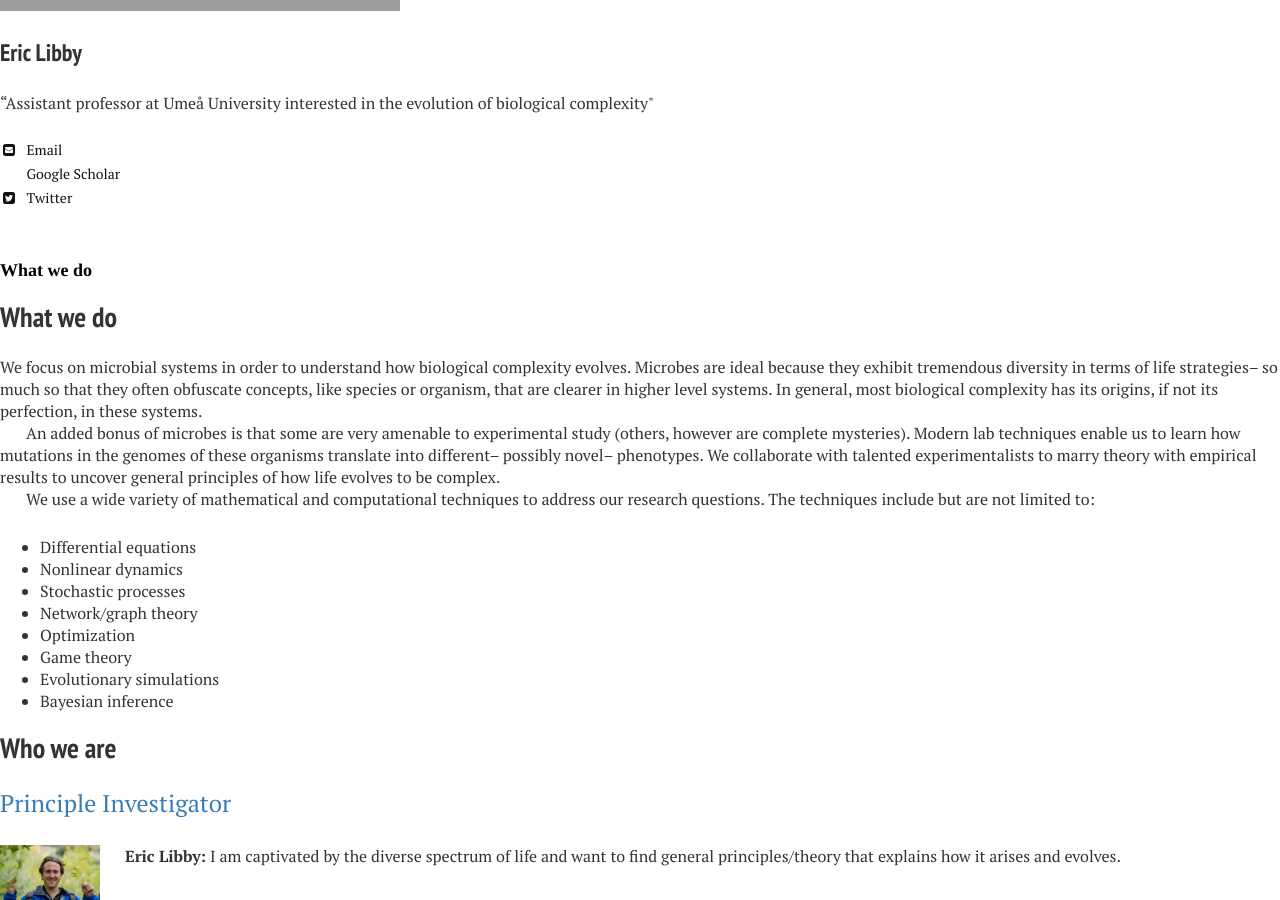
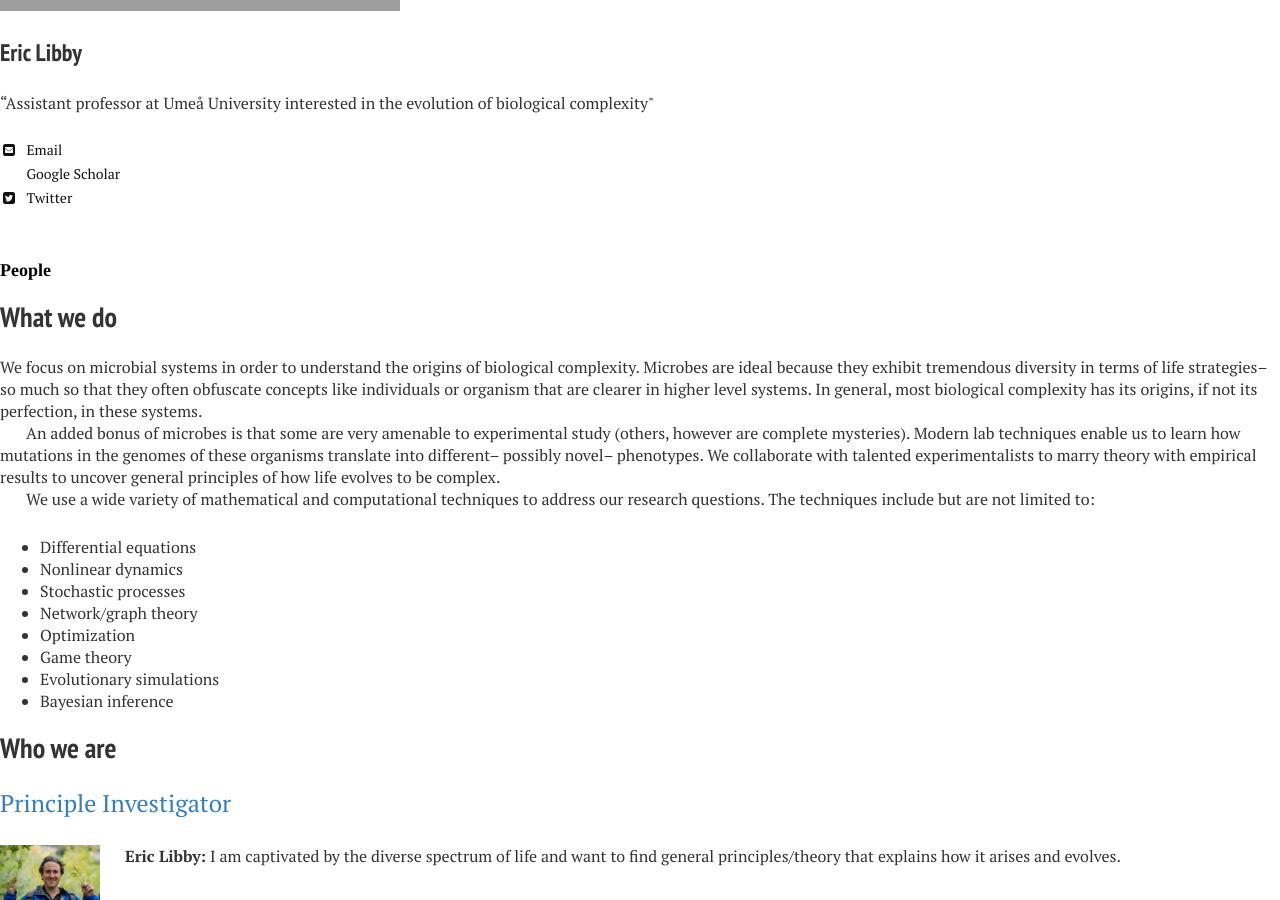
Before and after one commit to ericlibby/oldweb, a Jekyll site: the page built from p_students/index.md, in a window 1280 px wide and 900 px high, scrolled down 414 px. Built offline with Jekyll 4.4.1, drawn with Linux system fonts in a browser that asks for light colours; nearby versions of some CDN libraries; our own code applies the rules of GitHub Pages for plain Markdown files.

Commit message:
Revert "restore"
This reverts commit ea1f93971860f17794781496f0d4264eeaae7580.

```diff
--- a/p_students/index.md
+++ b/p_students/index.md
@@ -1,6 +1,6 @@
 ---
 layout: studentpage
-title:
+title: "People"
 tags: [students, research]
 modified: 2014-08-08T20:53:07.573882-04:00
 comments: true
@@ -9,7 +9,8 @@ image:
   credit: elibby
 ---
 ## What we do
-We focus on microbial systems in order to understand how biological complexity evolves. Microbes are ideal because they exhibit tremendous diversity in terms of life strategies-- so much so that they often obfuscate concepts, like species or organism, that are clearer in higher level systems. In general, most biological complexity has its origins, if not its perfection, in these systems.
+
+We focus on microbial systems in order to understand the origins of biological complexity. Microbes are ideal because they exhibit tremendous diversity in terms of life strategies-- so much so that they often obfuscate concepts like individuals or organism that are clearer in higher level systems. In general, most biological complexity has its origins, if not its perfection, in these systems.
 
 An added bonus of microbes is that some are very amenable to experimental study (others, however are complete mysteries). Modern lab techniques enable us to learn how mutations in the genomes of these organisms translate into different-- possibly novel-- phenotypes. We collaborate with talented experimentalists to marry theory with empirical results to uncover general principles of how life evolves to be complex.
 
```
